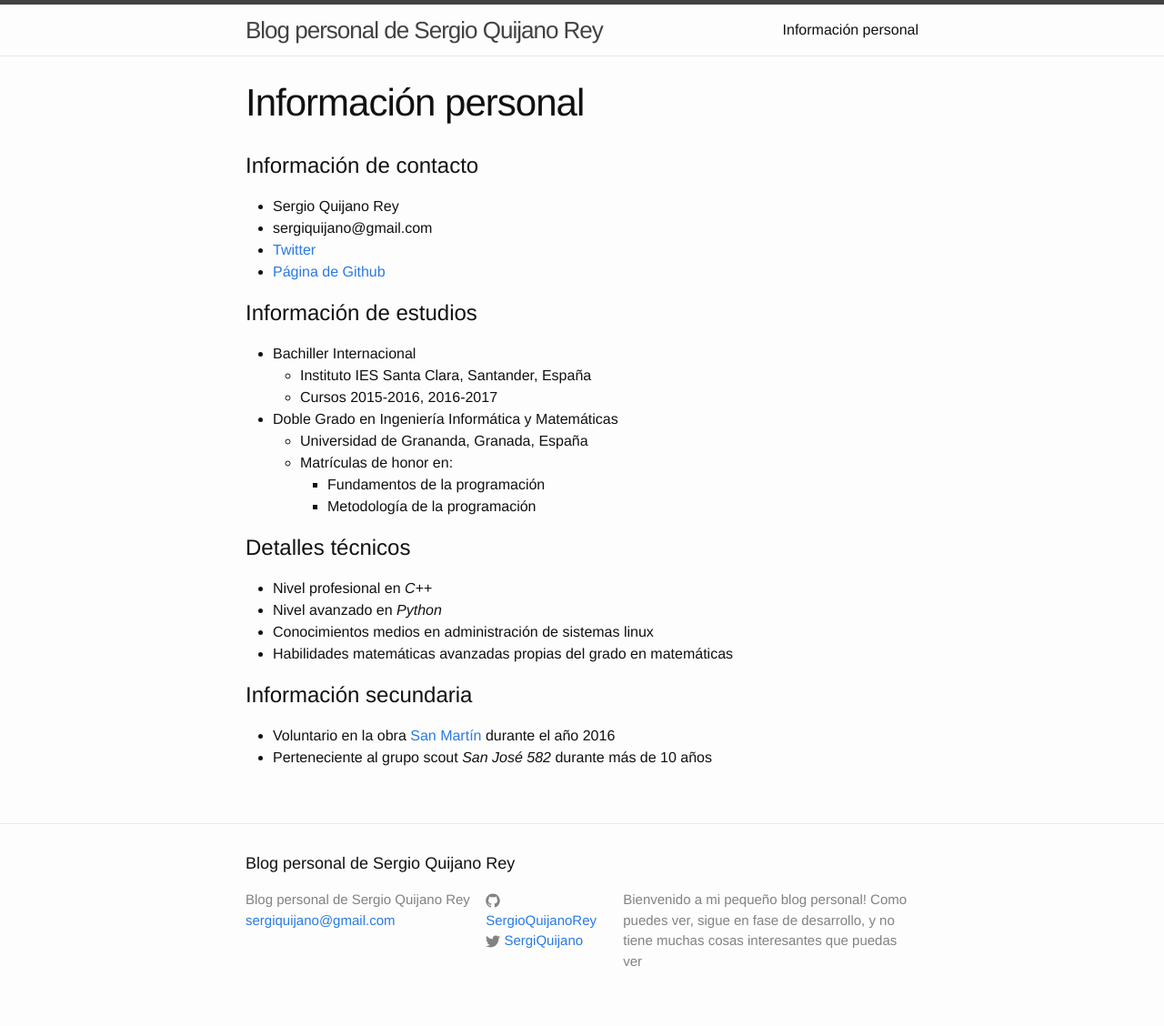
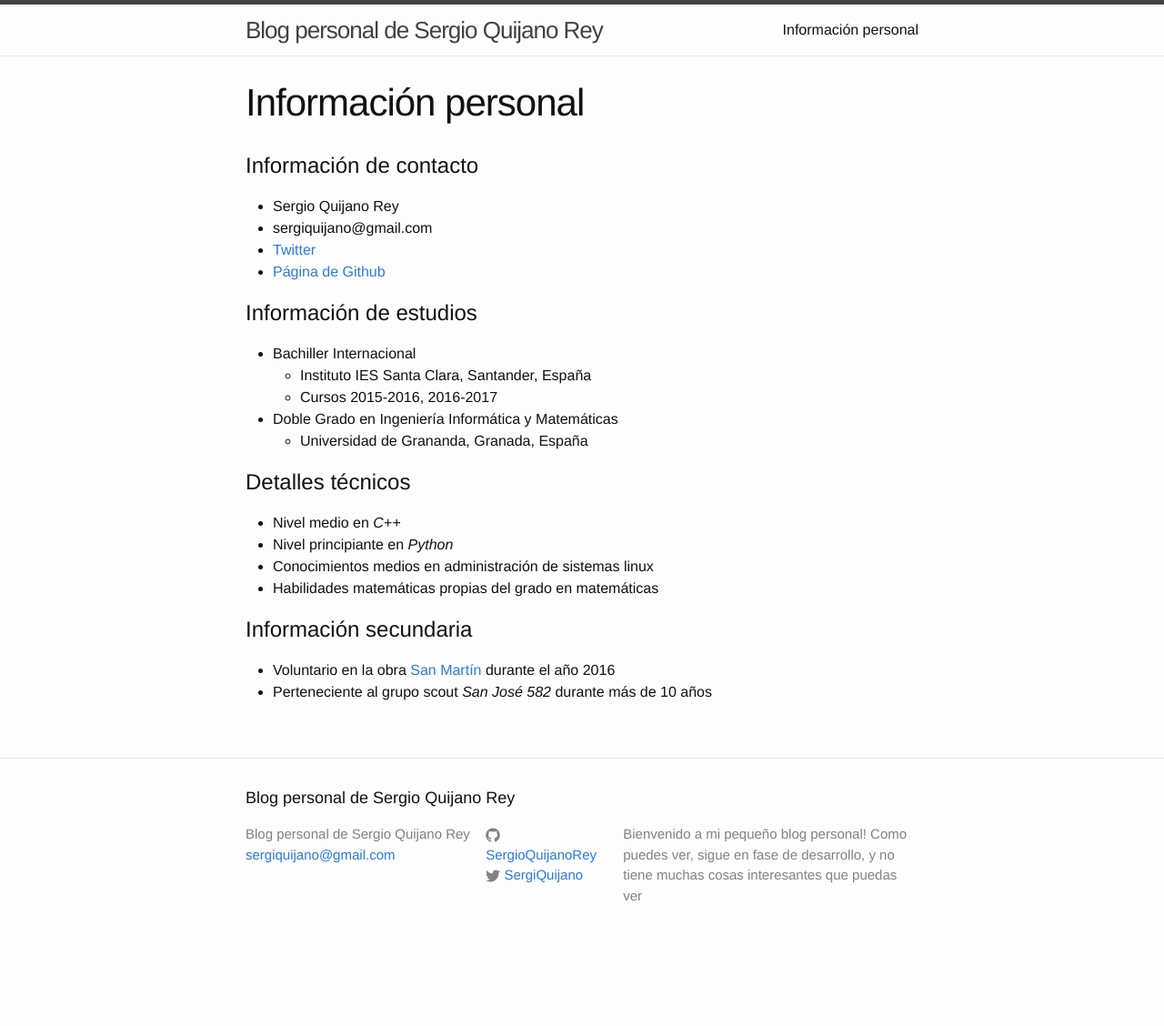
Before and after one commit to SergioQuijanoRey/sergioquijanorey.github.io, a Jekyll site: the page built from personal_info.md, in a window 1280 px wide. Shown: the whole page at 91% size. Built offline with Jekyll 4.4.1, drawn with Linux system fonts in a browser that asks for light colours; after the commit the page ends 1056 px from its top, so only the background shows below that.

Commit message:
Cambio algunas cosas de la informacion personal

```diff
--- a/personal_info.md
+++ b/personal_info.md
@@ -18,16 +18,13 @@ permalink: /personalinfo/
     * Cursos 2015-2016, 2016-2017
 * Doble Grado en Ingeniería Informática y Matemáticas
     * Universidad de Grananda, Granada, España
-    * Matrículas de honor en:
-        * Fundamentos de la programación
-        * Metodología de la programación
 
 # Detalles técnicos
 
-* Nivel profesional en *C++*
-* Nivel avanzado en *Python*
+* Nivel medio en *C++*
+* Nivel principiante en *Python*
 * Conocimientos medios en administración de sistemas linux
-* Habilidades matemáticas avanzadas propias del grado en matemáticas
+* Habilidades matemáticas propias del grado en matemáticas
 
 # Información secundaria
 
```
Also changed, not shown: _config.yml (line endings or trailing spaces).
